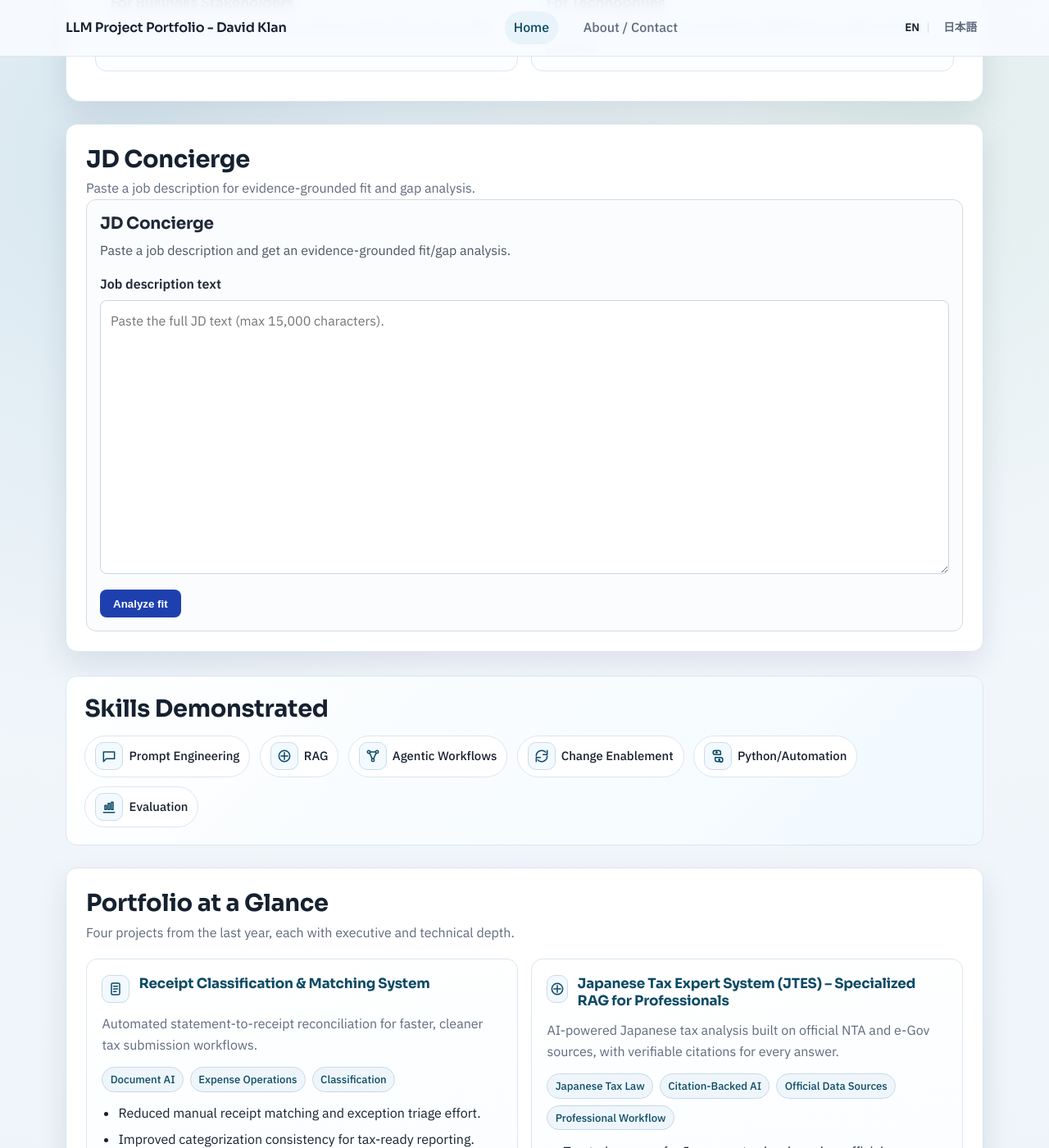
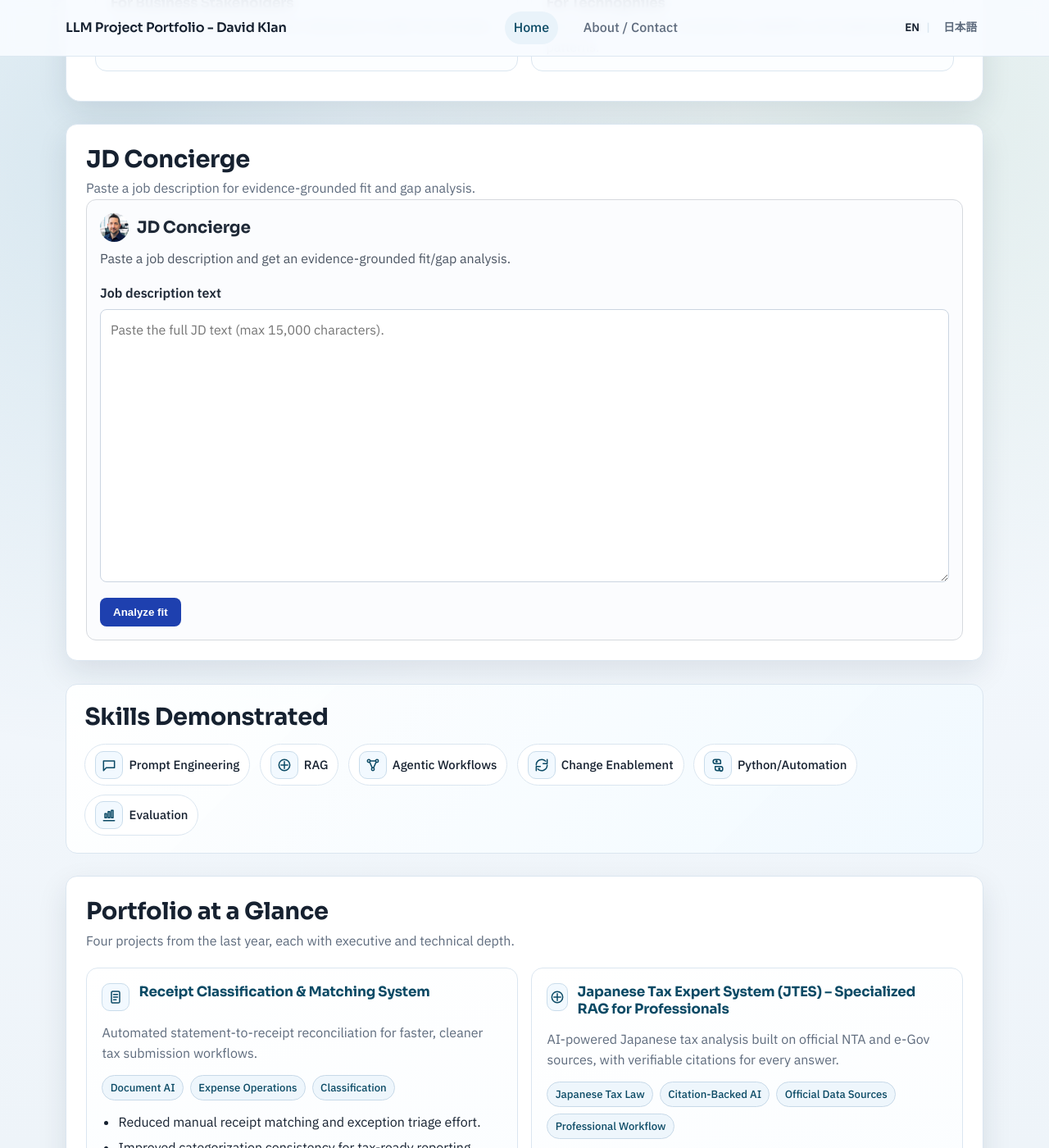
Before and after one commit to davidklan-png/Bio_HP, a Jekyll site: the page built from index.md, in a window 1280 px wide and 1400 px high, scrolled down 332 px. Shown: the whole window at 82% size. Built offline with Jekyll 4.4.1, drawn with Linux system fonts in a browser that asks for light colours.

Commit message:
Show avatar in root JD concierge widget

```diff
--- a/_includes/jd_concierge.html
+++ b/_includes/jd_concierge.html
@@ -1,5 +1,8 @@
 <section class="jd-concierge" data-jd-concierge data-api-base="{{ site.worker_api_base }}">
-  <h2 class="jd-concierge__title">JD Concierge</h2>
+  <h2 class="jd-concierge__title">
+    <img src="{{ '/assets/images/DK_Avatar.jpeg' | relative_url }}" alt="" class="jd-concierge__avatar" />
+    <span>JD Concierge</span>
+  </h2>
   <p class="jd-concierge__subtitle">Paste a job description and get an evidence-grounded fit/gap analysis.</p>
 
   <label class="jd-concierge__label">Job description text</label>
--- a/assets/css/jd_concierge.css
+++ b/assets/css/jd_concierge.css
@@ -9,6 +9,16 @@
 .jd-concierge__title {
   margin: 0;
   font-size: 1.25rem;
+  display: flex;
+  align-items: center;
+  gap: 0.6rem;
+}
+
+.jd-concierge__avatar {
+  width: 2.2rem;
+  height: 2.2rem;
+  border-radius: 50%;
+  object-fit: cover;
 }
 
 .jd-concierge__subtitle {
```
